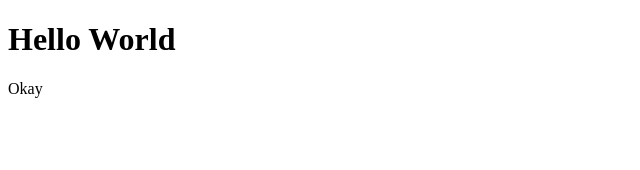
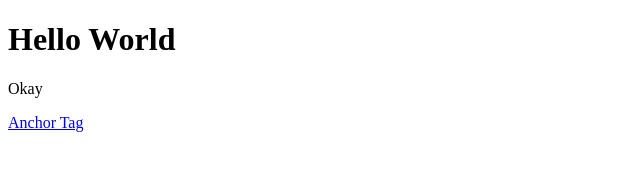
Before and after one commit to Christiannaira/Practice-2, a plain HTML site: page index.html in a window 1280 px wide. Shown: the full height of the page, 0-640 px from the left. Drawn offline with Linux system fonts and the light colour scheme.

Commit message:
added an anchor tag

```diff
--- a/index.html
+++ b/index.html
@@ -11,6 +11,7 @@
 <body>
     <h1>Hello World</h1>
     <p>Okay</p>
+    <a href="#">Anchor Tag</a>
 </body>
 
 </html>
```
